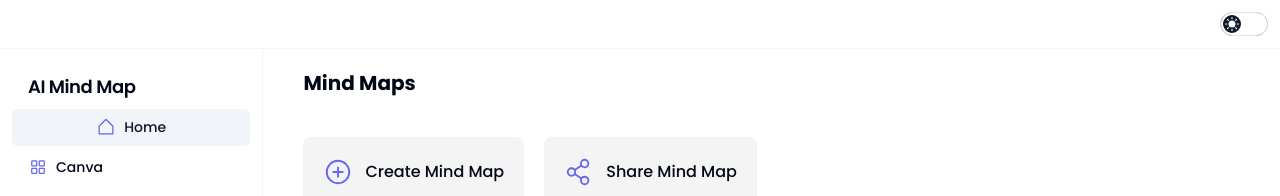
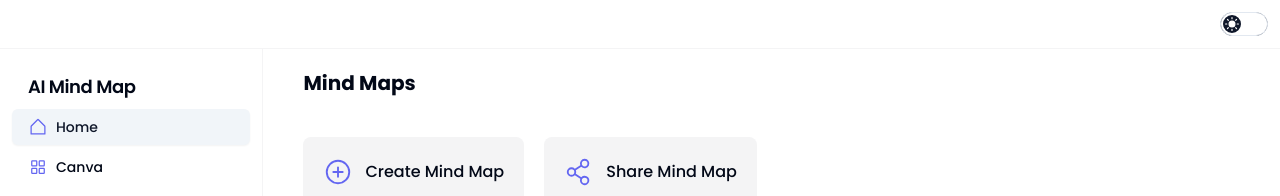
Before and after one commit to ugabb/ai-mind-map-flow, a Next.js app: page /home in a window 1280 px wide. Shown: the top 196 px of the page. Built offline with nearby package versions, Linux system fonts and the light colour scheme; no server answers.

Commit message:
refactor: update Sidebar component to fix button alignment issue

```diff
--- a/src/components/Sidebar.tsx
+++ b/src/components/Sidebar.tsx
@@ -17,8 +17,8 @@ export function Sidebar({ className, playlists }: SidebarProps) {
             AI Mind Map
           </h2>
           <div className="space-y-1">
-            <Button asChild variant="secondary">
-              <Link href={"/home"} className="w-full justify-start">
+            <Button asChild variant="secondary" className="justify-start">
+              <Link href={"/home"} className="flex w-full">
                 <PiHouseSimple className="h-5 w-5 mr-2 text-indigo-500" />
                 Home
               </Link>
```
